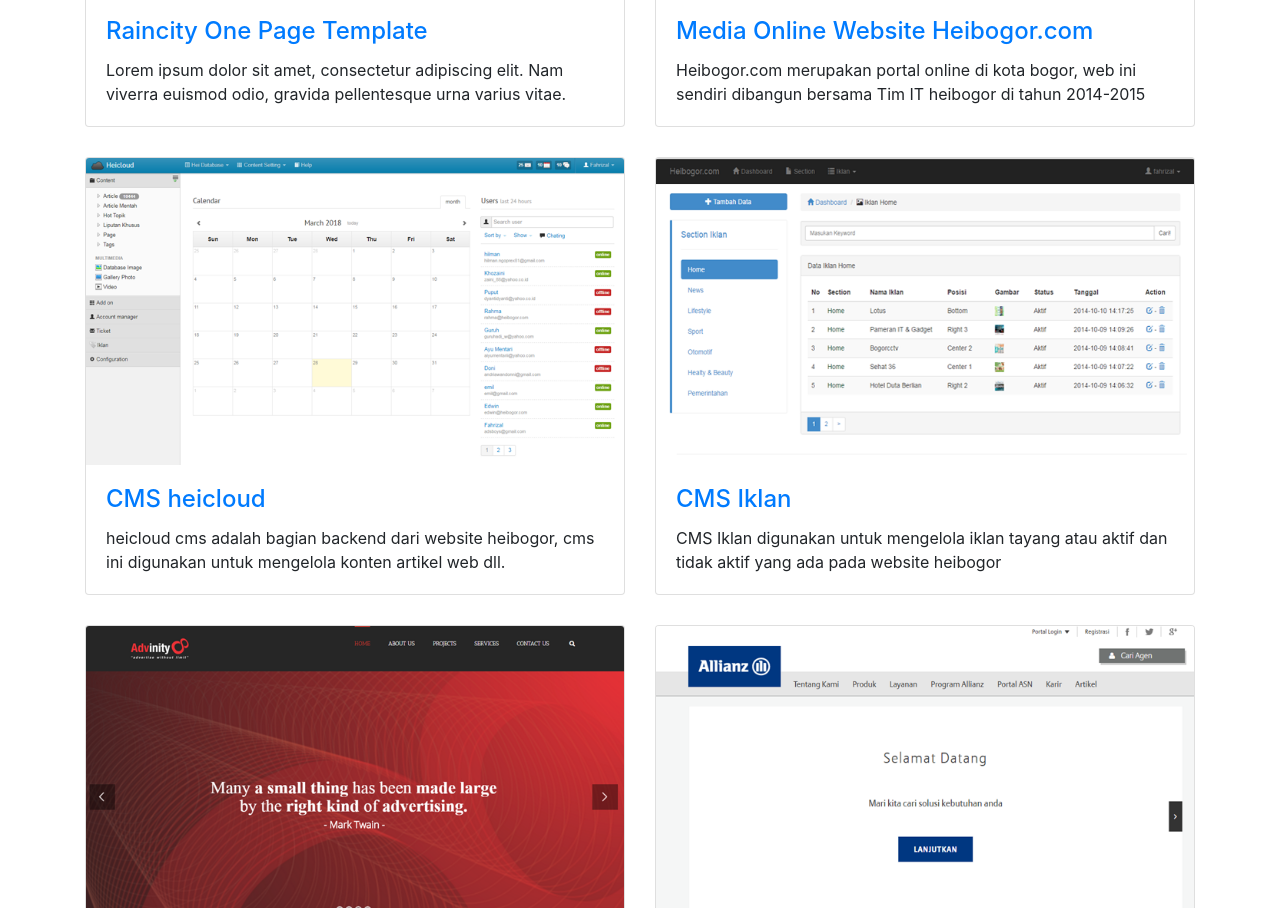
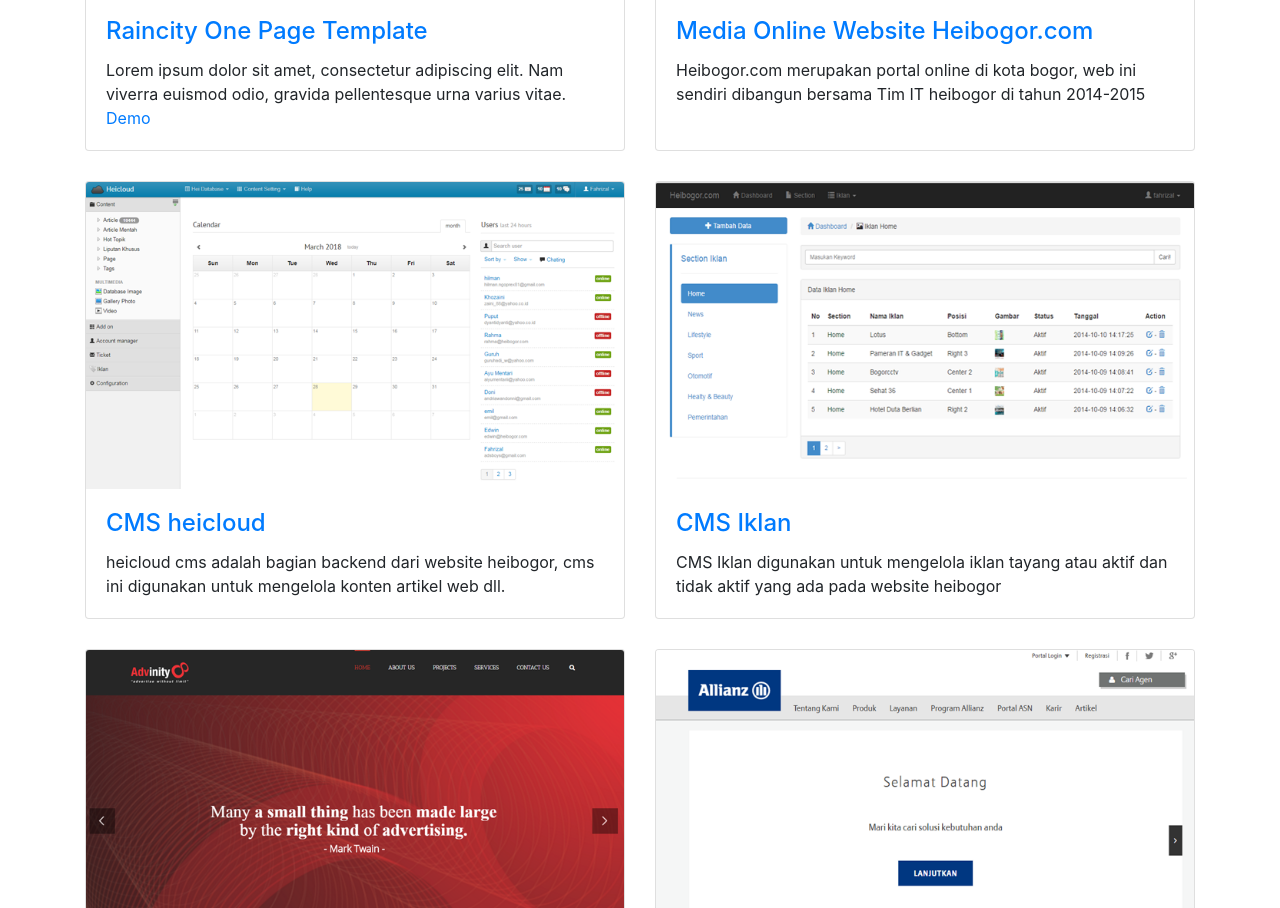
Before and after one commit to riz4l/rizki-fahrizal.github.io, a website: page index.html in a window 1280 px wide. Shown: the part 1011-1919 px from the top of the page. Drawn offline with Linux system fonts and the light colour scheme.

Commit message:
add demo raincity

```diff
--- a/index.html
+++ b/index.html
@@ -94,7 +94,7 @@
               <h4 class="card-title">
                 <a href="#">Raincity One Page Template</a>
               </h4>
-              <p class="card-text">Lorem ipsum dolor sit amet, consectetur adipiscing elit. Nam viverra euismod odio, gravida pellentesque urna varius vitae.</p>
+              <p class="card-text">Lorem ipsum dolor sit amet, consectetur adipiscing elit. Nam viverra euismod odio, gravida pellentesque urna varius vitae. <a href="http://raincity.fast-page.org/?i=1">Demo</a></p>
             </div>
           </div>
         </div>
```
